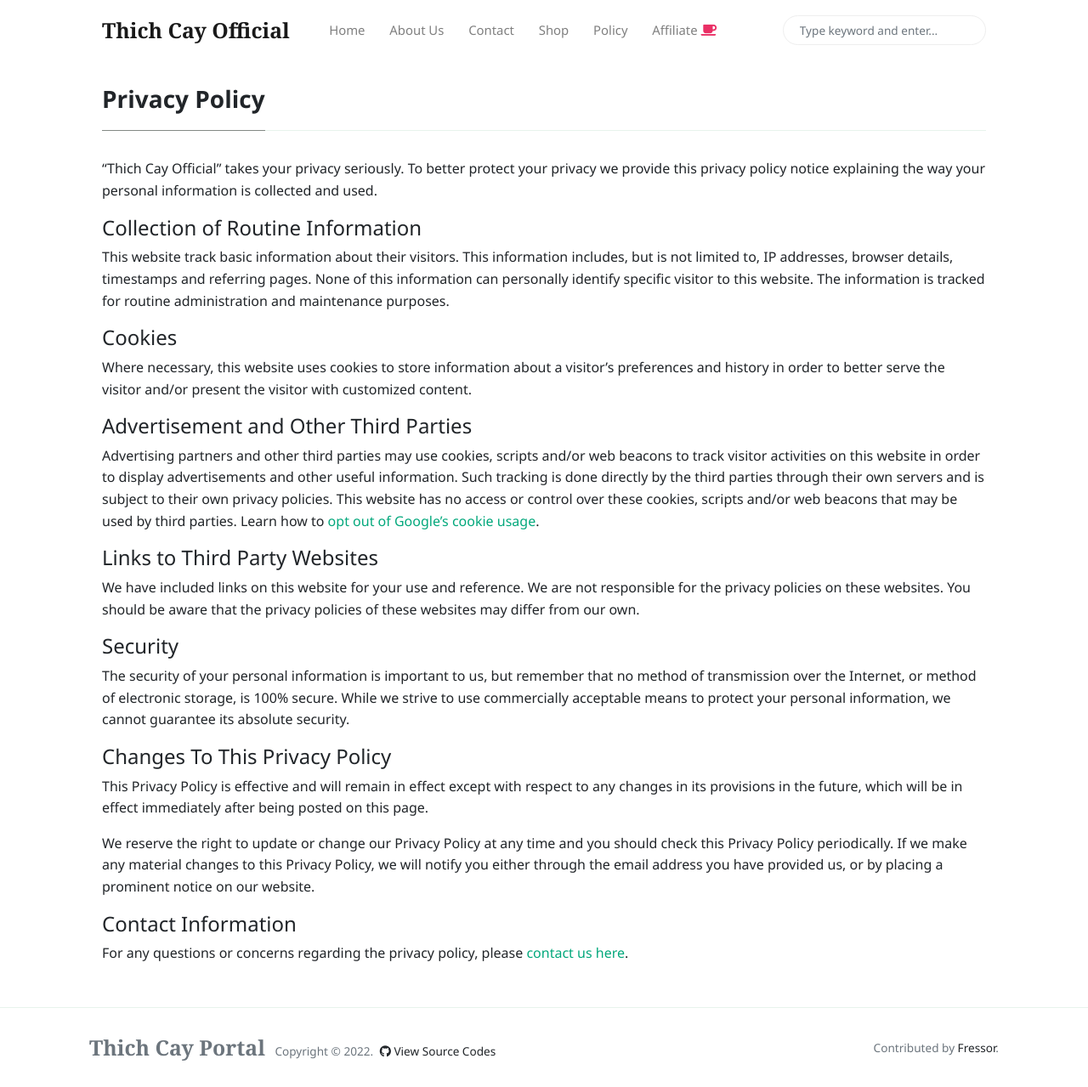
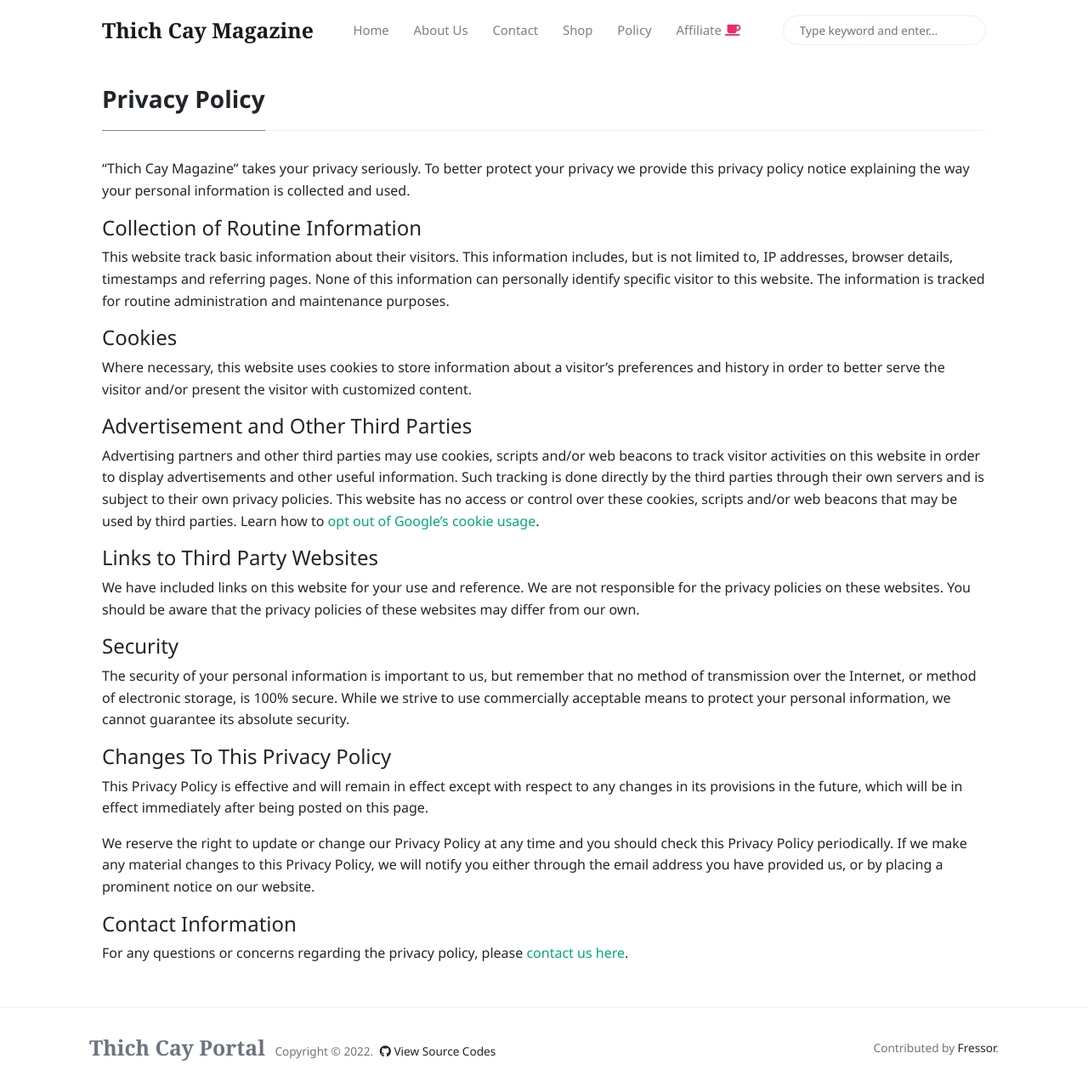
Before and after one commit to thichcayvn/thichcayvn.github.io, a Jekyll site: the page built from _pages/privacy-policy.md, in a window 1280 px wide and 1279 px high. Shown: the whole window at 85% size. Built offline with Jekyll 4.4.1, drawn with Linux system fonts in a browser that asks for light colours; nearby versions of some CDN libraries.

Commit message:
Update _config.yml

```diff
--- a/_config.yml
+++ b/_config.yml
@@ -1,8 +1,8 @@
 # Site
-name: 'Thich Cay Official'
-description: 'Thich Cay Official is a free Jekyll theme for awesome people like you, Medium like.'
+name: 'Thich Cay Magazine'
+description: 'Nấu ăn & Gia vị.'
 logo: 'assets/images/logo.png'
-favicon: 'assets/images/favicon.ico'
+favicon: '/favicon.ico'
 baseurl: '/'
 disqus: 'demowebsite'
 email: 'support@thichcay.com'
```
